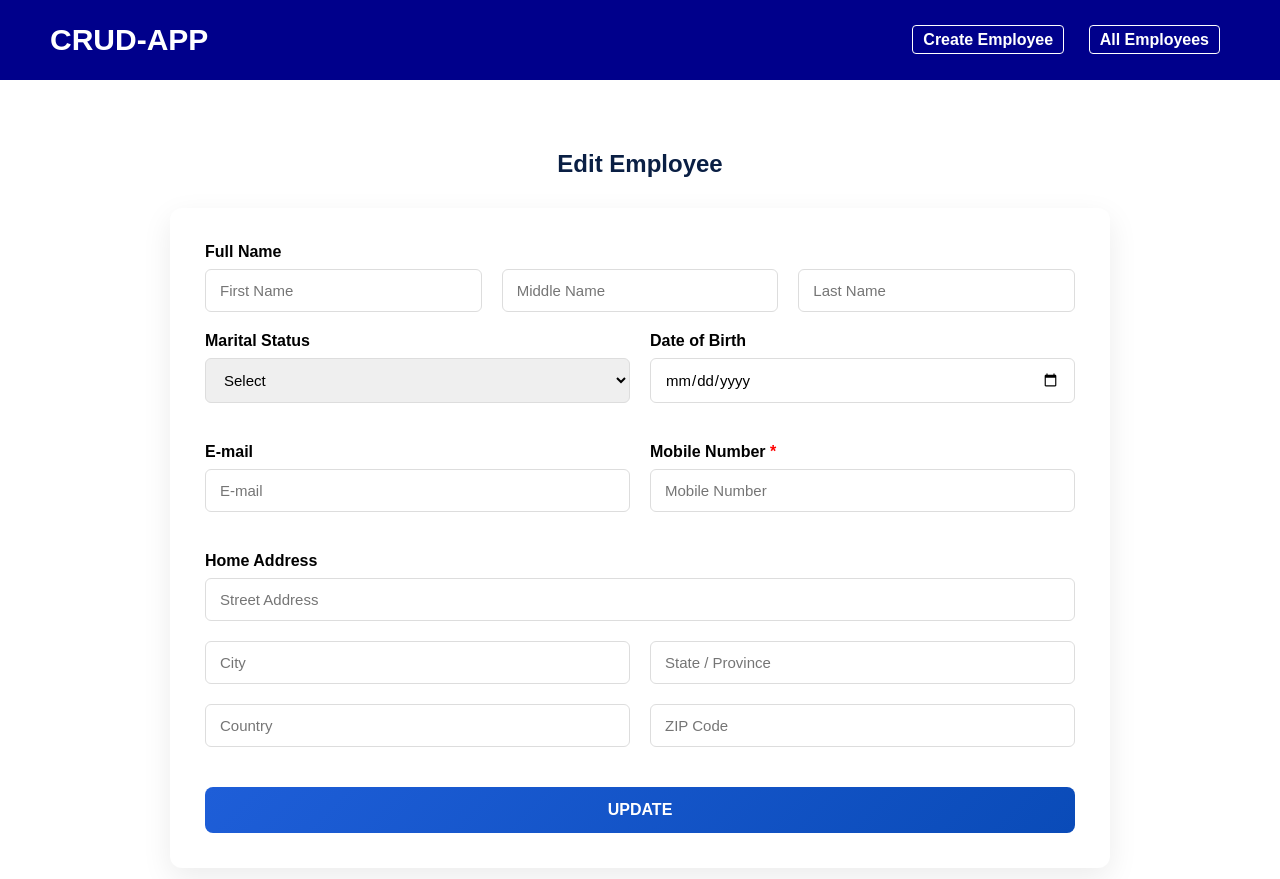
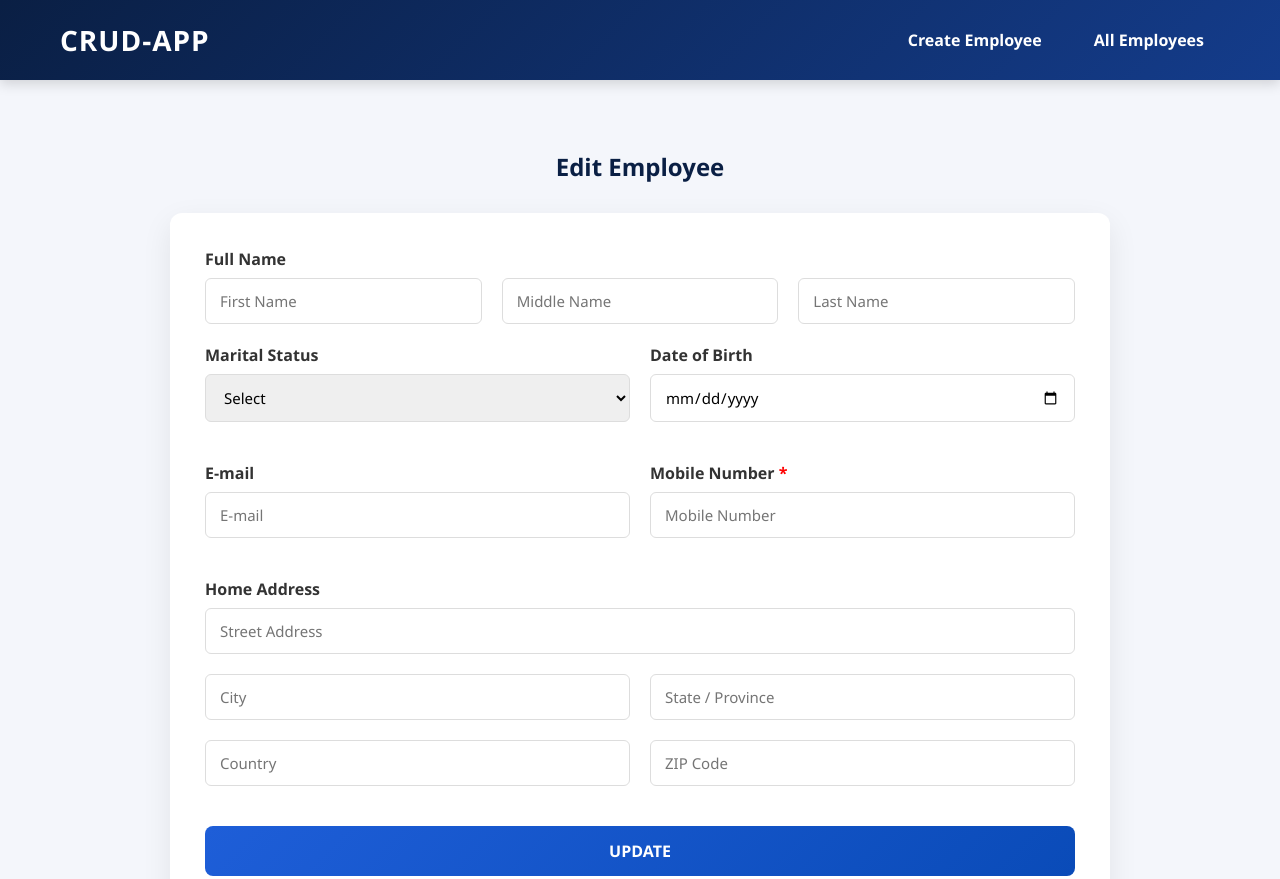
Before and after one commit to iamaadityakr/CRUD-APP, a plain HTML site: page pages/EditEmployee.html in a window 1280 px wide. Shown: the top 879 px of the page. Drawn offline with Linux system fonts and the light colour scheme; no server answers.

Commit message:
Modify CSS

```diff
--- a/styles/AllEmployees.css
+++ b/styles/AllEmployees.css
@@ -1,46 +1,176 @@
-*{
+/* ================== RESET & GLOBAL ================== */
+* {
   margin: 0;
   padding: 0;
   box-sizing: border-box;
-    font-family: sans-serif;
-}
-body{
-    height: 100vh;
-    width: 100%;
-}
-a{
-    color: inherit;
-    text-decoration: none;
+  font-family: "Segoe UI", Tahoma, Geneva, Verdana, sans-serif;
 }
 
-/*NAVBAR CSS*/
-.navbar-container{
+body {
+  min-height: 100vh;
+  background: #f4f6fb;
+  color: #333;
+}
+
+a {
+  text-decoration: none;
+  color: inherit;
+}
+
+/* ================== NAVBAR ================== */
+.navbar-container {
   height: 80px;
   width: 100%;
-    background-color: darkblue;
-    color: white;
+  background: linear-gradient(135deg, #0a1f44, #143c8b);
+  color: #fff;
   display: flex;
   align-items: center;
   justify-content: space-between;
-    padding: 0 50px;
+  padding: 0 60px;
+  box-shadow: 0 4px 12px rgba(0, 0, 0, 0.15);
 }
-/* .logo > img{
-    height: 50px;
-    width: 50px;
-} */
-.logo{
-    font-weight: 750;
-    font-size: 30px;
+
+.logo {
+  font-size: 28px;
+  font-weight: 800;
+  letter-spacing: 1px;
 }
-.nav-links > a{
-    margin: 5px 10px;
-    font-weight: 550;
-    border: 1px solid white;
-    padding: 5px 10px;
-    border-radius: 4px;
-    transition: 0.2s;
+
+.nav-links {
+  display: flex;
+  gap: 20px;
 }
-.nav-links > a:hover{
-    background-color: white;
-    color: black;
+
+.nav-links a {
+  padding: 8px 16px;
+  border-radius: 6px;
+  font-weight: 600;
+  transition: all 0.3s ease;
 }
+
+.nav-links a:hover {
+  background: #ffffff;
+  color: #0a1f44;
+}
+
+/* ================== EMPLOYEES GRID ================== */
+#employees-container {
+  max-width: 1200px;
+  margin: 30px auto;
+  padding: 0 20px 40px;
+  display: grid;
+  grid-template-columns: repeat(auto-fill, minmax(320px, 1fr));
+  gap: 25px;
+}
+
+/* ================== EMPLOYEE CARD ================== */
+.emp-card {
+  background: #ffffff;
+  border-radius: 14px;
+  padding: 20px;
+  box-shadow: 0 8px 20px rgba(0, 0, 0, 0.08);
+  transition:
+    transform 0.3s ease,
+    box-shadow 0.3s ease;
+}
+
+.emp-card:hover {
+  transform: translateY(-6px);
+  box-shadow: 0 12px 30px rgba(0, 0, 0, 0.15);
+}
+
+/* ================== CARD HEADER ================== */
+.emp-header {
+  display: flex;
+  justify-content: space-between;
+  align-items: center;
+  border-bottom: 1px solid #e0e0e0;
+  padding-bottom: 10px;
+  margin-bottom: 15px;
+}
+
+.emp-name {
+  font-size: 20px;
+  font-weight: 700;
+  color: #0a1f44;
+}
+
+.emp-id {
+  font-size: 12px;
+  font-weight: 600;
+  background: #eaf0ff;
+  color: #143c8b;
+  padding: 4px 8px;
+  border-radius: 6px;
+}
+
+/* ================== CARD SECTIONS ================== */
+.emp-info,
+.emp-contact,
+.emp-address {
+  margin-bottom: 12px;
+}
+
+.emp-card p {
+  font-size: 14px;
+  line-height: 1.5;
+}
+
+.emp-card strong {
+  color: #143c8b;
+}
+
+/* ================== ACTION BUTTONS ================== */
+.emp-actions {
+  display: flex;
+  justify-content: space-between;
+  gap: 12px;
+  margin-top: 15px;
+}
+
+.btn {
+  flex: 1;
+  padding: 10px;
+  border-radius: 8px;
+  border: none;
+  font-weight: 700;
+  cursor: pointer;
+  transition: all 0.3s ease;
+}
+
+/* Edit Button */
+.edit-btn {
+  background: #0a1f44;
+  color: #fff;
+}
+
+.edit-btn:hover {
+  background: #143c8b;
+}
+
+/* Delete Button */
+.delete-btn {
+  background: #dc3545;
+  color: #fff;
+}
+
+.delete-btn:hover {
+  background: #b02a37;
+}
+
+/* ================== RESPONSIVE ================== */
+@media (max-width: 768px) {
+  .navbar-container {
+    padding: 0 20px;
+  }
+
+  h1 {
+    font-size: 26px;
+  }
+}
+
+@media (max-width: 480px) {
+  .emp-actions {
+    flex-direction: column;
+  }
+}
--- a/styles/EditEmployee.css
+++ b/styles/EditEmployee.css
@@ -1,49 +1,58 @@
-*{
+/* ================== RESET & GLOBAL ================== */
+* {
   margin: 0;
   padding: 0;
   box-sizing: border-box;
-    font-family: sans-serif;
-}
-body{
-    height: 100vh;
-    width: 100%;
-}
-a{
-    color: inherit;
-    text-decoration: none;
+  font-family: "Segoe UI", Tahoma, Geneva, Verdana, sans-serif;
 }
 
-/*NAVBAR CSS*/
-.navbar-container{
+body {
+  min-height: 100vh;
+  background: #f4f6fb;
+  color: #333;
+}
+
+a {
+  text-decoration: none;
+  color: inherit;
+}
+
+/* ================== NAVBAR ================== */
+.navbar-container {
   height: 80px;
   width: 100%;
-    background-color: darkblue;
-    color: white;
+  background: linear-gradient(135deg, #0a1f44, #143c8b);
+  color: #fff;
   display: flex;
   align-items: center;
   justify-content: space-between;
-    padding: 0 50px;
+  padding: 0 60px;
+  box-shadow: 0 4px 12px rgba(0, 0, 0, 0.15);
 }
-/* .logo > img{
-    height: 50px;
-    width: 50px;
-} */
-.logo{
-    font-weight: 750;
-    font-size: 30px;
+
+.logo {
+  font-size: 28px;
+  font-weight: 800;
+  letter-spacing: 1px;
 }
-.nav-links > a{
-    margin: 5px 10px;
-    font-weight: 550;
-    border: 1px solid white;
-    padding: 5px 10px;
-    border-radius: 4px;
-    transition: 0.2s;
+
+.nav-links {
+  display: flex;
+  gap: 20px;
 }
-.nav-links > a:hover{
-    background-color: white;
-    color: black;
+
+.nav-links a {
+  padding: 8px 16px;
+  border-radius: 6px;
+  font-weight: 600;
+  transition: all 0.3s ease;
 }
+
+.nav-links a:hover {
+  background: #ffffff;
+  color: #0a1f44;
+}
+
 /* ================== FORM WRAPPER ================== */
 .form-wrapper {
   max-width: 1000px;
@@ -130,3 +139,15 @@ select:focus {
   background: linear-gradient(135deg, #0a4bb8, #1e5ed8);
   transform: translateY(-2px);
 }
+
+/* ================== RESPONSIVE ================== */
+@media (max-width: 768px) {
+  .grid-2,
+  .grid-3 {
+    grid-template-columns: 1fr;
+  }
+
+  .navbar-container {
+    padding: 0 25px;
+  }
+}
```
Lines whose indentation alone changed are shown as unchanged.
